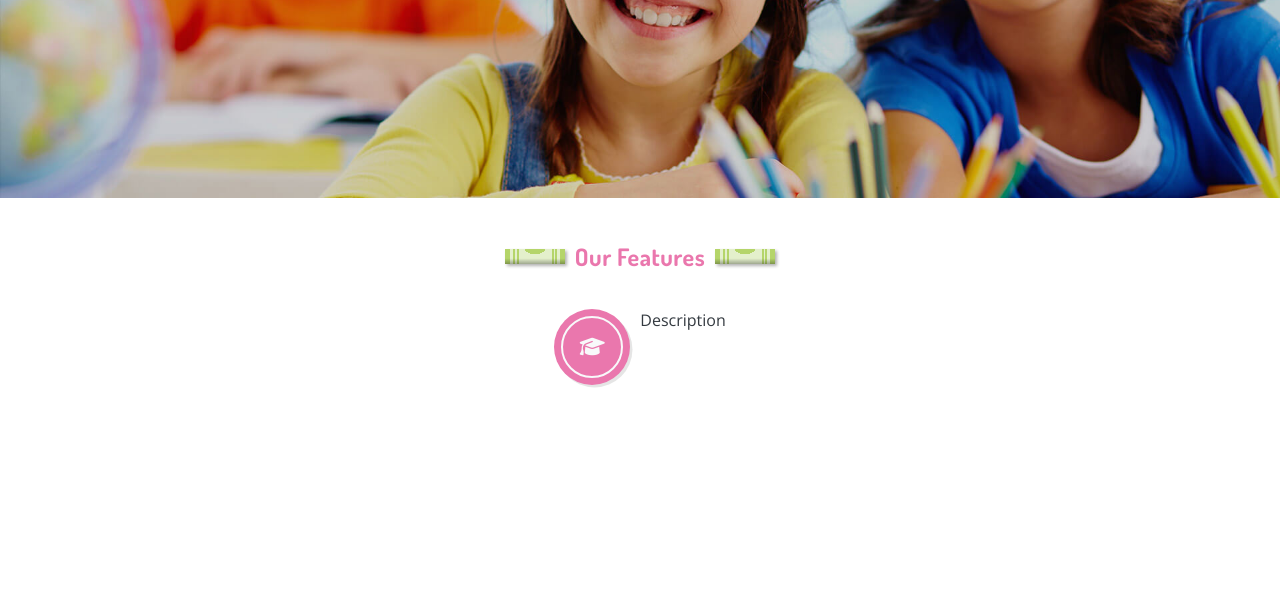
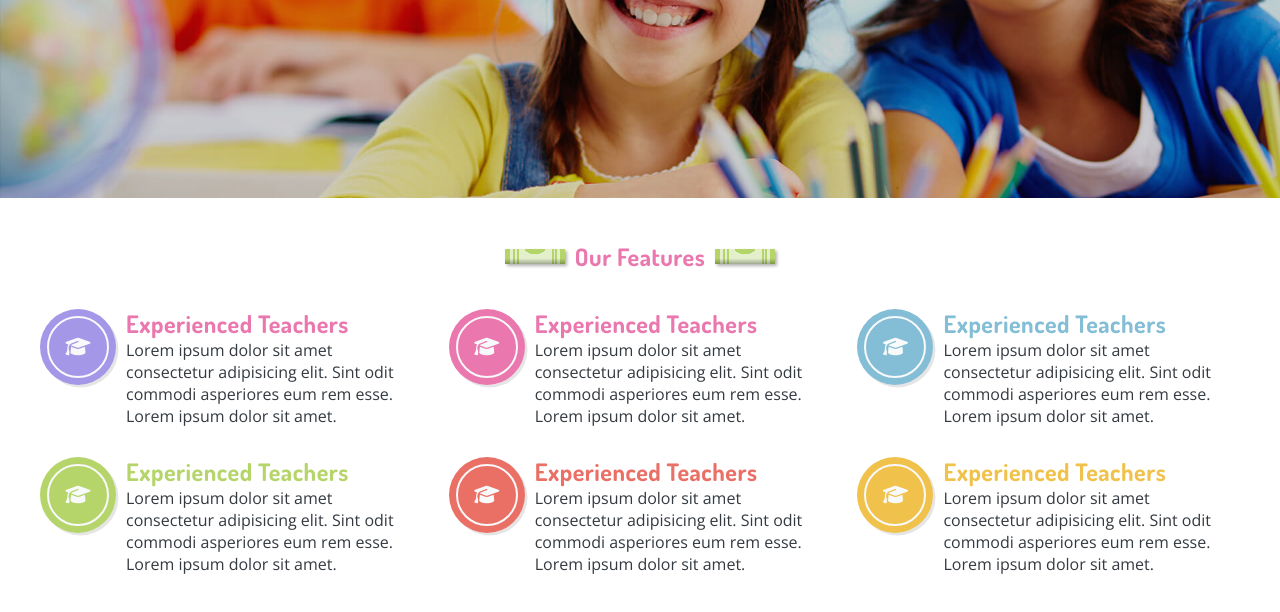
Before and after one commit to freemayne/-The-Kidz-School, a plain HTML site: page index.html in a window 1280 px wide. Shown: the part 374-986 px from the top of the page. Before the commit the page ends 800 px from the top, so only its background shows below. Drawn offline with nearby package versions, Linux system fonts and the light colour scheme.

Commit message:
features experienced teacher 03

```diff
--- a/index.html
+++ b/index.html
@@ -181,24 +181,109 @@
      </section>
 
         <!-- Features -->
-        <section class="d-flex justify-content-center mb-15">
+    <section class="d-flex justify-content-center mb-15">
             <div class="d-flex justify-content-between flex-wrap max-width px-12">
                 <!--feature -->
-                <div class="d-flex f-width">
+                <div class="d-flex f-width px-4 mb-12">
+                    <!-- Circle and Icon -->
+                    <div class="mr-4">
+                        <div class="bg-primary circle shadow-lg icon-feature position-relative">
+                            <i class=" fa fa-graduation-cap text-light text-size-lg position-absolute centerXY"></i>
+                            <div class=" border-sm icon-circle circle centerXY position-absolute"></div>
+
+                        </div>
+                    </div>
+                    <div class="d-flex flex-column">
+                        <h2 class="text-cozy lh-lg">Experienced Teachers</h2>
+                        <div>Lorem ipsum dolor sit amet consectetur adipisicing elit. Sint odit commodi asperiores eum rem esse. Lorem ipsum dolor sit amet.</div>
+                    </div>
+
+                    </div>
+                                    <!--feature -->
+                <div class="d-flex f-width px-4 mb-12">
                     <!-- Circle and Icon -->
                     <div class="mr-4">
                         <div class="bg-cozy circle shadow-lg icon-feature position-relative">
                             <i class=" fa fa-graduation-cap text-light text-size-lg position-absolute centerXY"></i>
-                            <div class=" border-sm circle centerXY icon-circle position-absolute"></div>
+                            <div class=" border-sm icon-circle circle centerXY position-absolute"></div>
 
                         </div>
                     </div>
-                    <div>Description</div>
+                    <div class="d-flex flex-column">
+                        <h2 class="text-cozy lh-lg">Experienced Teachers</h2>
+                        <div>Lorem ipsum dolor sit amet consectetur adipisicing elit. Sint odit commodi asperiores eum rem esse. Lorem ipsum dolor sit amet.</div>
+                    </div>
 
-                </div>
+                    </div>
+                                    <!--feature -->
+                <div class="d-flex f-width px-4 mb-12">
+                    <!-- Circle and Icon -->
+                    <div class="mr-4">
+                        <div class="bg-info circle shadow-lg icon-feature position-relative">
+                            <i class=" fa fa-graduation-cap text-light text-size-lg position-absolute centerXY"></i>
+                            <div class=" border-sm icon-circle circle centerXY position-absolute"></div>
+
+                        </div>
+                    </div>
+                    <div class="d-flex flex-column">
+                        <h2 class="text-info lh-lg">Experienced Teachers</h2>
+                        <div>Lorem ipsum dolor sit amet consectetur adipisicing elit. Sint odit commodi asperiores eum rem esse. Lorem ipsum dolor sit amet.</div>
+                    </div>
+
+                    </div>
+                                    <!--feature -->
+                <div class="d-flex f-width px-4 ">
+                    <!-- Circle and Icon -->
+                    <div class="mr-4">
+                        <div class="bg-success circle shadow-lg icon-feature position-relative">
+                            <i class=" fa fa-graduation-cap text-light text-size-lg position-absolute centerXY"></i>
+                            <div class=" border-sm icon-circle circle centerXY position-absolute"></div>
+
+                        </div>
+                    </div>
+                    <div class="d-flex flex-column">
+                        <h2 class="text-success lh-lg">Experienced Teachers</h2>
+                        <div>Lorem ipsum dolor sit amet consectetur adipisicing elit. Sint odit commodi asperiores eum rem esse. Lorem ipsum dolor sit amet.</div>
+                    </div>
+
+                    </div>
+
+                                    <!--feature -->
+                <div class="d-flex f-width px-4 ">
+                    <!-- Circle and Icon -->
+                    <div class="mr-4">
+                        <div class="bg-danger circle shadow-lg icon-feature position-relative">
+                            <i class=" fa fa-graduation-cap text-light text-size-lg position-absolute centerXY"></i>
+                            <div class=" border-sm icon-circle circle centerXY position-absolute"></div>
+
+                        </div>
+                    </div>
+                    <div class="d-flex flex-column">
+                        <h2 class="text-danger lh-lg">Experienced Teachers</h2>
+                        <div>Lorem ipsum dolor sit amet consectetur adipisicing elit. Sint odit commodi asperiores eum rem esse. Lorem ipsum dolor sit amet.</div>
+                    </div>
+
+                    </div>
+                                    <!--feature -->
+                <div class="d-flex f-width px-4">
+                    <!-- Circle and Icon -->
+                    <div class="mr-4">
+                        <div class="bg-warning circle shadow-lg icon-feature position-relative">
+                            <i class=" fa fa-graduation-cap text-light text-size-lg position-absolute centerXY"></i>
+                            <div class=" border-sm icon-circle circle centerXY position-absolute"></div>
+
+                        </div>
+                    </div>
+                    <div class="d-flex flex-column">
+                        <h2 class="text-warning lh-lg">Experienced Teachers</h2>
+                        <div>Lorem ipsum dolor sit amet consectetur adipisicing elit. Sint odit commodi asperiores eum rem esse. Lorem ipsum dolor sit amet.</div>
+                    </div>
+
+                    </div>
+
 
             </div>
-        </section>
+    </section>
 
     </body>
 </html>
--- a/layout.css
+++ b/layout.css
@@ -51,6 +51,8 @@
 .p-12 { padding: var(--distance-12);}
 .p-15 { padding: var(--distance-15);}
 
+.pr-4, .px-4 { padding-right: var(--distance-4)}
+.pl-4, .px-4 { padding-left: var(--distance-4)}
 .pr-12, .px-12 { padding-right: var(--distance-12)}
 .pl-12, .px-12 { padding-left: var(--distance-12)}
 
```
